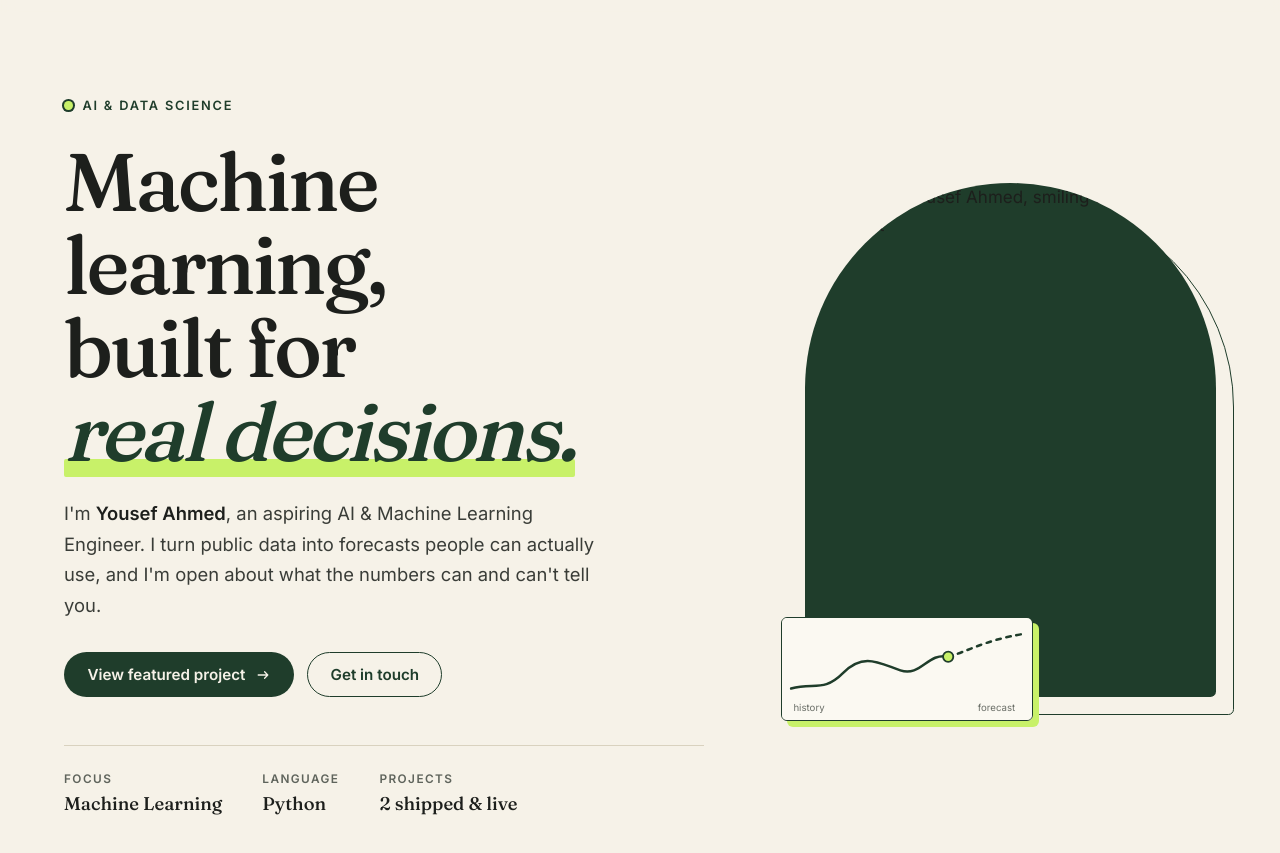
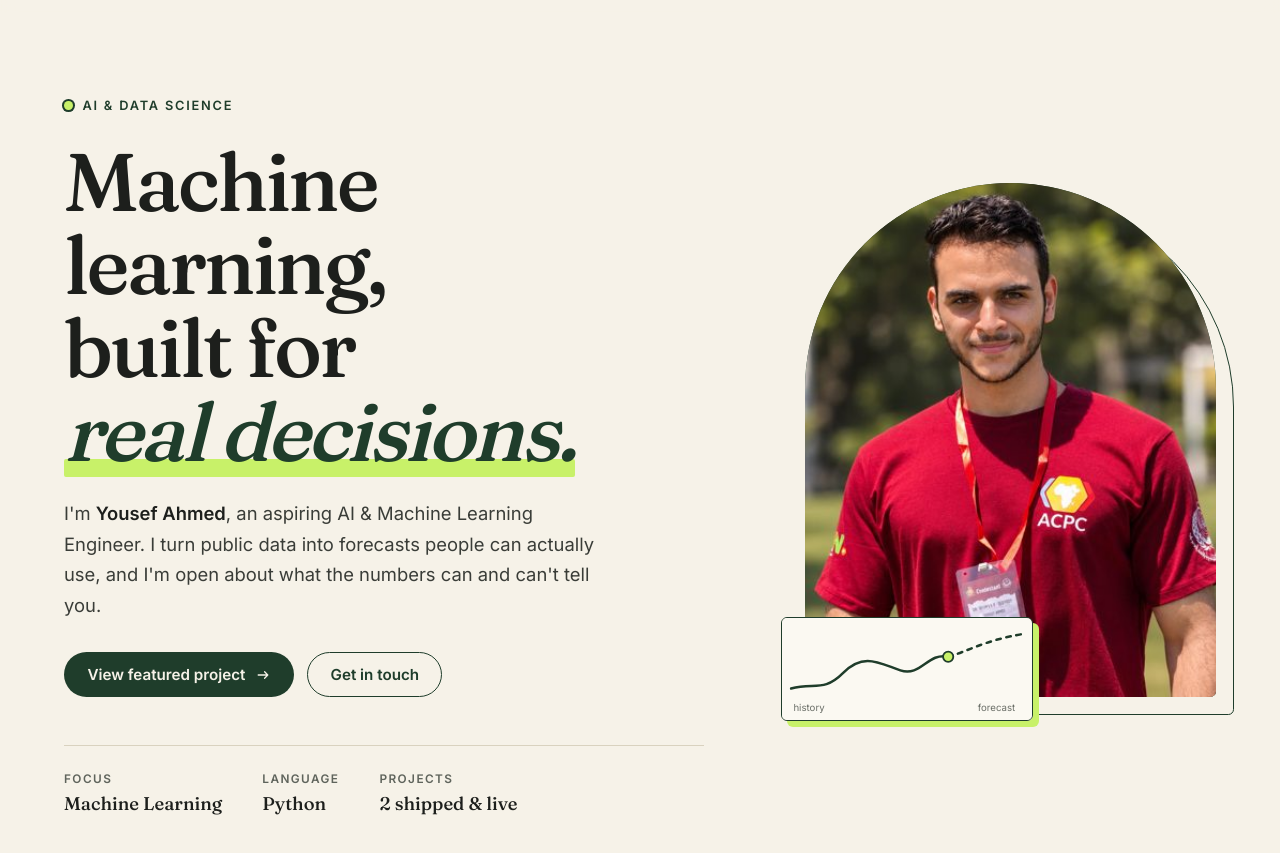
Before and after one commit to yousefahmedyy596-lab/Yousef_Ahmed_Protfolio, a plain HTML site: page index.html in a window 1280 px wide. Shown: the part 53-906 px from the top of the page. Drawn offline with Linux system fonts and the light colour scheme.

Commit message:
Fix portrait image path

```diff
--- a/index.html
+++ b/index.html
@@ -80,8 +80,8 @@
         <figure class="hero__visual">
           <div class="portrait">
             <img
-              src="assets/yousef.jpg"
-              srcset="assets/yousef-sm.jpg 480w, assets/yousef.jpg 1000w"
+              src="yousef.jpg"
+              srcset="yousef-sm.jpg 480w, yousef.jpg 1000w"
               sizes="(max-width: 900px) 80vw, 460px"
               width="1000" height="1000"
               alt="Portrait of Yousef Ahmed, smiling outdoors in a red t-shirt"
```
